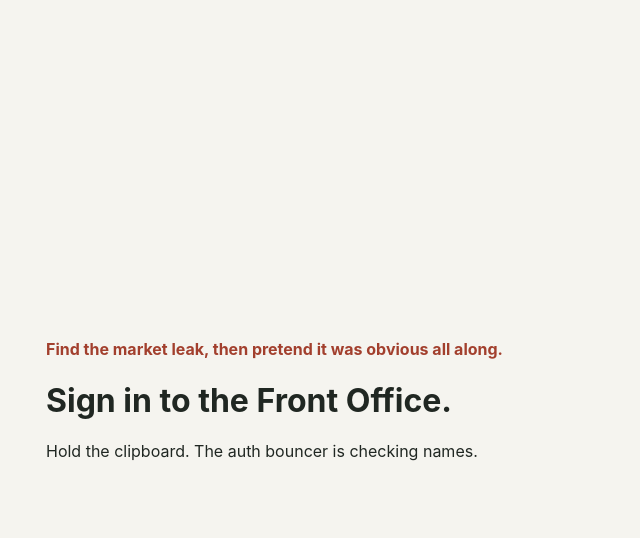
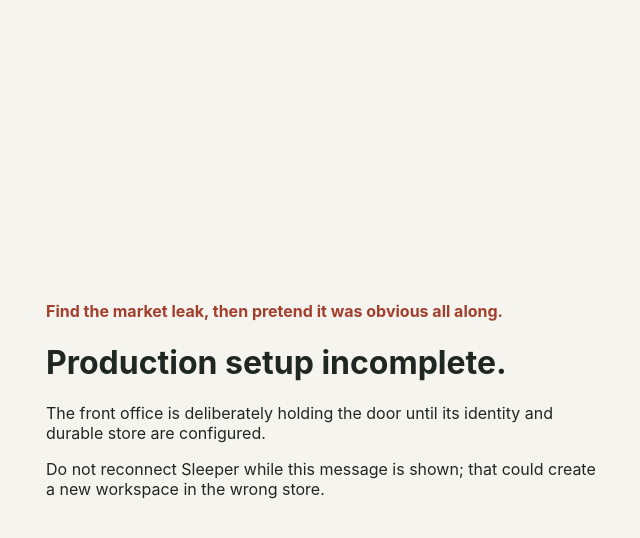
Before and after one commit to joen3489/Fantasy-Dominator, a FastAPI app: template app/templates/login.html in a window 1280 px wide. Shown: the top 538 px of the page, without its empty margins (314-954 px from the left). Run offline with FastAPI, Linux system fonts and the light colour scheme; the template is opened without the code that fills it: most values are stand-ins (such as "Sample title", 1, 10 or a date in 2020); some libraries are stand-ins or nearby versions.

Commit message:
Gate unready production workspaces

```diff
--- a/app/main.py
+++ b/app/main.py
@@ -99,6 +99,7 @@ def create_app() -> FastAPI:
             "no",
             "off",
         }
+        deployment_gate = _production_gate()
         return {
             "ok": True,
             "auth_mode": auth_mode,
@@ -113,6 +114,8 @@ def create_app() -> FastAPI:
             "writer_api_configured": bool(os.environ.get("ANTHROPIC_API_KEY", "").strip()),
             "operator_token_configured": bool(os.environ.get("FRONT_OFFICE_OPERATOR_TOKEN", "").strip()),
             "scheduler_enabled": scheduler_enabled,
+            "deployment_ready": deployment_gate["ready"],
+            "deployment_blockers": deployment_gate["blockers"],
         }
 
     @app.get("/login", response_class=HTMLResponse)
@@ -126,6 +129,7 @@ def create_app() -> FastAPI:
                 "publishable_key": publishable_key,
                 "clerk_js_url": _clerk_js_url(publishable_key),
                 "redirect_url": _public_home_url(request),
+                "deployment_gate": _production_gate(),
             },
         )
 
@@ -155,6 +159,7 @@ def create_app() -> FastAPI:
                 "writer_personas": public_reporter_personas(),
                 "writer_api_configured": bool(os.environ.get("ANTHROPIC_API_KEY", "").strip()),
                 "continuity": _continuity_view(user_id),
+                "deployment_gate": _production_gate(),
             },
         )
 
@@ -180,6 +185,7 @@ def create_app() -> FastAPI:
 
     @app.post("/api/leagues/link")
     def link_leagues(body: LinkLeagueBody, user: dict[str, Any] = Depends(current_user)) -> dict[str, Any]:
+        _require_deployment_ready()
         entries = discover_leagues(SleeperAPI(), body.sleeper_username, body.season)
         user_id = int(user["id"])
         db.set_sleeper_username(user_id, body.sleeper_username)
@@ -194,6 +200,7 @@ def create_app() -> FastAPI:
     def refresh_user_leagues(user: dict[str, Any] = Depends(current_user)) -> dict[str, Any]:
         """Refresh the signed-in user's leagues without exposing operator actions."""
 
+        _require_deployment_ready()
         user_id = int(user["id"])
         return front_operator.start_job(
             "refresh",
@@ -206,6 +213,7 @@ def create_app() -> FastAPI:
         body: ToggleLeagueBody | None = None,
         user: dict[str, Any] = Depends(current_user),
     ) -> dict[str, Any]:
+        _require_deployment_ready()
         row = db.toggle_league(int(user["id"]), league_id, None if body is None else body.enabled)
         if row is None:
             raise HTTPException(status_code=404, detail="league not found")
@@ -228,6 +236,7 @@ def create_app() -> FastAPI:
         body: TeamProfileBody,
         user: dict[str, Any] = Depends(current_user),
     ) -> dict[str, Any]:
+        _require_deployment_ready()
         league = _owned_league(user, league_id)
         profile = body.model_dump() if hasattr(body, "model_dump") else body.dict()
         profile.update(
@@ -364,6 +373,46 @@ def _clerk_key_mode(publishable_key: str) -> str:
     if publishable_key.startswith("pk_test_"):
         return "development"
     return "unknown" if publishable_key else "not_configured"
+
+
+def _production_gate() -> dict[str, Any]:
+    """Describe whether a deployed instance is safe to use as a personal headquarters.
+
+    Local development intentionally stays open.  A Railway deployment with a
+    development Clerk key or an unset data root must not invite the user to
+    link leagues into an ephemeral or wrong identity store.
+    """
+
+    deployed = bool(
+        os.environ.get("RAILWAY_PUBLIC_DOMAIN", "").strip()
+        or os.environ.get("RAILWAY_ENVIRONMENT", "").strip()
+    )
+    if not deployed:
+        return {"deployed": False, "ready": True, "blockers": []}
+
+    blockers: list[str] = []
+    publishable_key = os.environ.get("CLERK_PUBLISHABLE_KEY", "").strip()
+    if _clerk_key_mode(publishable_key) != "live":
+        blockers.append("Use a live Clerk publishable key for production authentication.")
+    if not os.environ.get("FRONT_OFFICE_DATA_DIR", "").strip():
+        blockers.append("Mount the durable application volume and set FRONT_OFFICE_DATA_DIR.")
+    if not db.storage_health().get("database_schema_ready"):
+        blockers.append("Initialize the application database schema before opening the headquarters.")
+    if not os.environ.get("FRONT_OFFICE_OPERATOR_TOKEN", "").strip():
+        blockers.append("Set FRONT_OFFICE_OPERATOR_TOKEN before enabling protected writes.")
+    scheduler_value = os.environ.get("FRONT_OFFICE_SCHEDULER", "on").lower()
+    if scheduler_value in {"0", "false", "no", "off"}:
+        blockers.append("Enable FRONT_OFFICE_SCHEDULER for automatic league freshness.")
+    return {"deployed": True, "ready": not blockers, "blockers": blockers}
+
+
+def _require_deployment_ready() -> None:
+    gate = _production_gate()
+    if gate["deployed"] and not gate["ready"]:
+        raise HTTPException(
+            status_code=503,
+            detail="Production setup is incomplete. Repair the deployment before linking or refreshing leagues.",
+        )
 
 
 def _public_home_url(request: Request) -> str:
--- a/app/templates/login.html
+++ b/app/templates/login.html
@@ -19,12 +19,13 @@
       }
       a, button { color: #0f5c4a; }
       .tagline { color: #a23f2d; font-weight: 700; }
+      .setup-list { padding-left: 20px; line-height: 1.6; }
     </style>
   </head>
   <body>
     <main>
       <p class="tagline">Find the market leak, then pretend it was obvious all along.</p>
-      {% if publishable_key %}
+      {% if publishable_key and ((deployment_gate or {}).deployed == false or (deployment_gate or {}).ready) %}
         <h1>Sign in to the Front Office.</h1>
         <p>Hold the clipboard. The auth bouncer is checking names.</p>
         <div id="sign-in"></div>
@@ -74,6 +75,15 @@
             boot();
           })();
         </script>
+      {% elif publishable_key %}
+        <h1>Production setup incomplete.</h1>
+        <p>The front office is deliberately holding the door until its identity and durable store are configured.</p>
+        <ul class="setup-list">
+          {% for blocker in (deployment_gate or {}).blockers or [] %}
+            <li>{{ blocker }}</li>
+          {% endfor %}
+        </ul>
+        <p>Do not reconnect Sleeper while this message is shown; that could create a new workspace in the wrong store.</p>
       {% else %}
         <h1>Auth is not configured.</h1>
         <p>Set <code>CLERK_PUBLISHABLE_KEY</code> before asking the front office to open the door.</p>
--- a/scripts/smoke_live.py
+++ b/scripts/smoke_live.py
@@ -68,6 +68,9 @@ def validate_health_payload(payload: dict) -> tuple[list[str], list[str]]:
         errors.append("FRONT_OFFICE_OPERATOR_TOKEN is not configured for protected writes")
     if payload.get("scheduler_enabled") is not True:
         errors.append("FRONT_OFFICE_SCHEDULER is disabled")
+    if "deployment_ready" in payload and payload.get("deployment_ready") is not True:
+        blockers = payload.get("deployment_blockers") or ["the deployment gate is not ready"]
+        errors.append("deployment gate is not ready: " + "; ".join(str(blocker) for blocker in blockers))
     if payload.get("writer_api_configured") is not True:
         warnings.append("ANTHROPIC_API_KEY is not configured; only deterministic editions are available")
     return errors, warnings
```
Also changed, not shown: app/templates/home.html (+35 -6 lines), tests/test_smoke_live.py (+20 -0 lines), tests/test_v2.py (+55 -1 lines), README.md.
